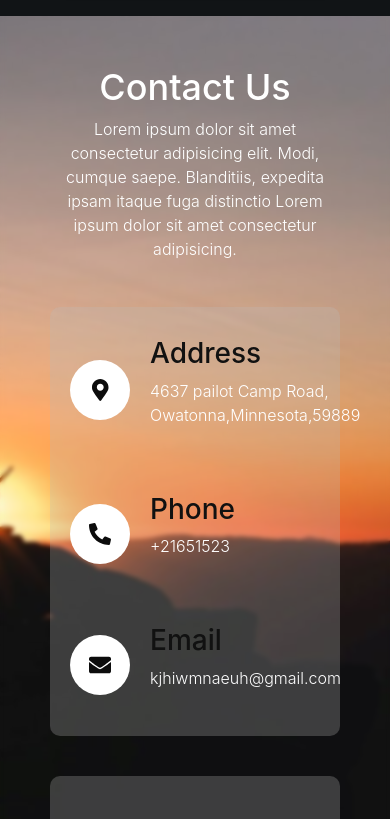
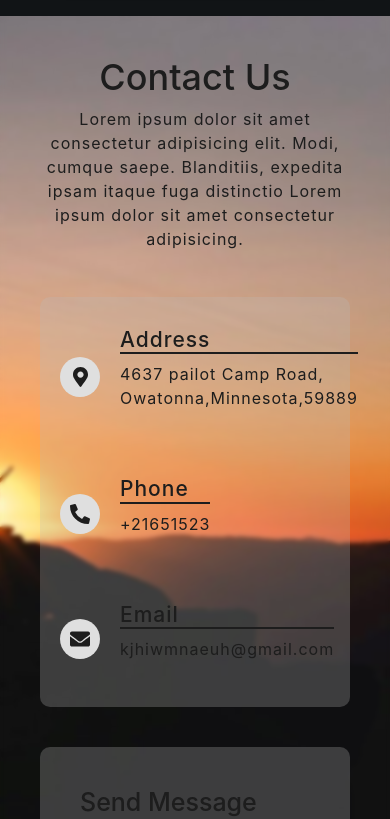
Before and after one commit to Tafsan-Mahmud/Sani-Portfolio, a React (Create React App) app: page / in a window 390 px wide. Shown: the part 8105-8924 px from the top of the page. Built offline with nearby package versions, Linux system fonts and the light colour scheme; no server answers.

Commit message:
responsive

```diff
--- a/src/Components/ContactUs/ContactUs.css
+++ b/src/Components/ContactUs/ContactUs.css
@@ -10,7 +10,7 @@
 .cnt-bg-blur{
     position: relative;
     width: 100%;
-    min-height: 110vh;
+    min-height: 100vh;
     padding: 50px 100px;
     display: flex;
     justify-content: center;
@@ -18,6 +18,16 @@
     flex-direction: column;
     backdrop-filter: blur(2px);
 }
+/* .cnt-bg-blur::before{
+    content: '';
+     left: 0;
+    height: 100%;
+    position: absolute;
+    top: 0;
+   width: 100%;
+    background: #1818185e;
+    z-index: -12;
+} */
 .contact-cnt .content-cnt{
     max-width: 800px;
     text-align: center;
@@ -25,11 +35,12 @@
 .contact-cnt .content-cnt h2{
     font-size: 36px;
     font-weight: 500;
-    color: #fff;
+    color: #1d1d1d;
 }
 .contact-cnt .content-cnt p{
-    font-weight: 300;
-    color: #fff;
+    font-weight: 400;
+    color: #1d1d1d;
+    letter-spacing: 1px;
 }
 .coontaineeer{
     width: 100%;
@@ -53,25 +64,27 @@
 .coontaineeer .contactInfo-cnt .box-cnt .icons-cnt{
     min-width: 60px;
     height: 60px;
-    background: #fff;
+    background: #dfdfdf;
     display: flex;
     justify-content: center;
     align-items: center;
     border-radius: 50%;
     font-size: 22px;
-    color: #0c0c0c;
+    color: #1d1d1d;
 }
 .coontaineeer .contactInfo-cnt .box-cnt .text-cnt{
     display: flex;
     margin-left:20px;
     font-size: 16px;
-    color: #fff;
+    color: #1d1d1d;
     flex-direction: column;
-    font-weight: 300;
+    font-weight: 400;
+    letter-spacing: 1px;
 }
 .coontaineeer .contactInfo-cnt .box-cnt .text-cnt h3{
     font-weight: 500;
-    color: #111111;
+    color: #1d1d1d;
+    border-bottom: 2px solid #1d1d1d;
 }
 .contactForm-cnt{
     width: 40%;
@@ -82,7 +95,7 @@
 }
 .contactForm-cnt h2{
     font-size: 30px;
-    color: #333;
+    color:#1d1d1d;
     font-weight: 500;
 }
 .contactForm-cnt .inputBox-cnt{
@@ -96,7 +109,7 @@
     padding: 5px 0;
     font-size: 16px;
     border: none;
-    border-bottom:2px solid #333;
+    border-bottom:2px solid #1d1d1d;
     outline: none;
     resize: none;
     background: none;
@@ -108,24 +121,31 @@
     font-size: 16px;
     pointer-events: none;
     transition: 0.5s;
-    color: #666;
+    color:#1d1d1d;
 }
 .contactForm-cnt .inputBox-cnt input:focus ~ span,
 .contactForm-cnt .inputBox-cnt input:valid ~ span,
 .contactForm-cnt .inputBox-cnt textarea:focus ~ span,
 .contactForm-cnt .inputBox-cnt textarea:valid ~ span{
-    color: #e91e63;
-    font-size: 12px;
+    color: #b30018;
+    font-size: 13px;
+    letter-spacing: 1px;
+    font-weight: 400;
     transform: translateY(-20px);
 }
 .contactForm-cnt .inputBox-cnt input[type="submit"]{
     width: 100px;
-    background: #00bcd4;
+    background: #0f0f0f;
     color: #fff;
     border: none;
     cursor: pointer;
     padding: 10px;
     font-size: 18px;
+    transition: 0.5s;
+}
+.contactForm-cnt .inputBox-cnt input[type="submit"]:hover{
+    background: #75001d;
+    transform:translateY(-8px);
 }
 .coontaineeer .info-blur-box{
     width: 50%;
@@ -133,12 +153,10 @@
     backdrop-filter: blur(9px);
     border-radius: 10px;
 }
-.cnt-bg-blur{
 
-}
 @media(max-Width:991px){
     .cnt-bg-blur{
-        padding: 50px;
+        padding: 40px;
     }
     .coontaineeer{
         flex-direction: column;
@@ -153,4 +171,77 @@
     .coontaineeer .info-blur-box{
         width: 100%;
     }
+    .coontaineeer .contactInfo-cnt .box-cnt .icons-cnt {
+        min-width: 40px;
+        height: 40px;
+        font-size: 20px;
+    }
+    .coontaineeer .contactInfo-cnt .box-cnt h3{
+        font-size: 21px;
+    }
+    .contactForm-cnt h2{
+        font-size: 25px;
+    }
 }
+@media(max-Width:1537px){
+    .coontaineeer .info-blur-box{
+        width: 60%;
+    }
+}
+@media(max-Width:1333px){
+    .coontaineeer .info-blur-box{
+        width: 75%;
+    }
+}
+@media(max-Width:1100px){
+    .coontaineeer .info-blur-box{
+        width: 90%;
+    }
+}
+@media(max-Width:990.5px){
+    .coontaineeer .info-blur-box{
+        width: 100%;
+    }
+}
+@media(max-Width:380px){
+    .cnt-bg-blur{
+        padding: 30px;
+    }
+    #cnt-p-ad-f-res{
+        font-size:10px;
+    }
+    #cnt-p-e-f-res{
+        font-size:10px;
+    }
+
+
+}
+@media(max-Width:281px){
+    #cnt-p-ad-f-res{
+        font-size:9px;
+    }
+    #cnt-p-e-f-res{
+        font-size:10px;
+    }
+    .cnt-bg-blur{
+        padding: 30px;
+    }
+    .text-mobile-service h1{
+        font-size: 25px;
+    }
+    #MobileServices .mobile-btn {
+        padding: 8px 11px;
+    }
+    #MobileServices .card-mobile-srvc1{
+        width: 244px;
+    }
+    #MobileServices .card-mobile-srvc2{
+        width: 244px;
+    }
+    #MobileServices .card-mobile-srvc2 h3{
+        font-size: 20px;
+    }
+    #MobileServices .card-mobile-srvc1 h3{
+        font-size: 20px;
+    }
+}
--- a/src/Components/ContactUs/ContactUs.js
+++ b/src/Components/ContactUs/ContactUs.js
@@ -22,7 +22,7 @@ const ContactUs = () => {
                                     </div>
                                     <div className="text-cnt">
                                         <h3>Address</h3>
-                                        <p>4637 pailot Camp Road, <br /> Owatonna,Minnesota,59889</p>
+                                        <p id="cnt-p-ad-f-res">4637 pailot Camp Road, <br /> Owatonna,Minnesota,59889</p>
                                     </div>
                                 </div>
                                 <div className="box-cnt">
@@ -40,7 +40,7 @@ const ContactUs = () => {
                                     </div>
                                     <div className="text-cnt">
                                         <h3>Email</h3>
-                                        <p>kjhiwmnaeuh@gmail.com</p>
+                                        <p id="cnt-p-e-f-res">kjhiwmnaeuh@gmail.com</p>
                                     </div>
                                 </div>
                             </div>
--- a/src/Components/MainService/DisplyService/DisplyService.css
+++ b/src/Components/MainService/DisplyService/DisplyService.css
@@ -141,3 +141,19 @@
     justify-content: center;
     align-items: center;
 }
+
+@media(max-Width:358px){
+    .srvc-img-nme h4{
+        font-size: 20px;
+    }
+    .cstm-glow-btn{
+        margin: 2px;
+        font-size:15px;
+    }
+    .srvc-box h6{
+        font-size: 12px;
+    }
+    .srvc-box img{
+        width: 30px;
+    }
+}
```
Also changed, not shown: src/Components/ContactUs/copy1.jpg, src/Components/ContactUs/grant-ritchie-rVbl6qgDPa8-unsplash.jpg.
